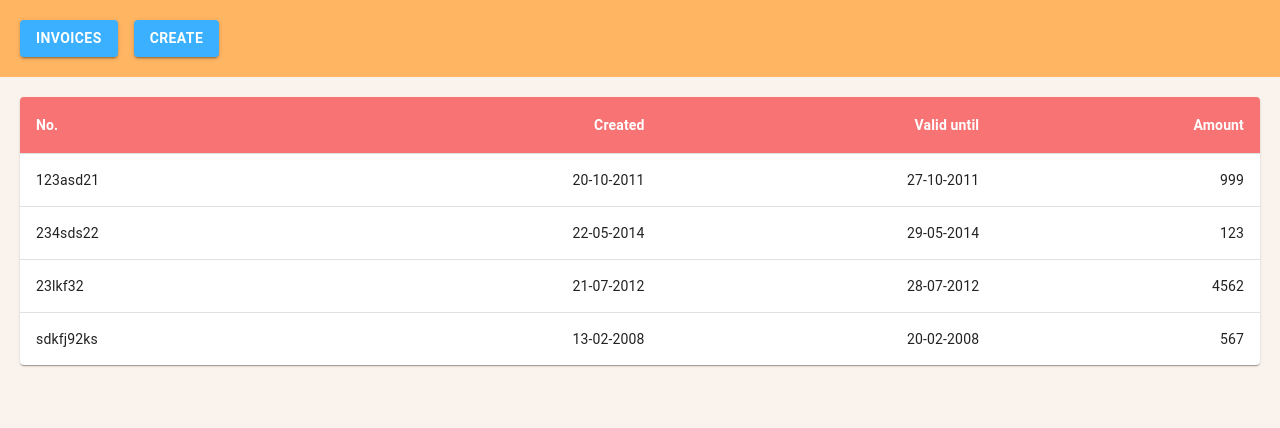
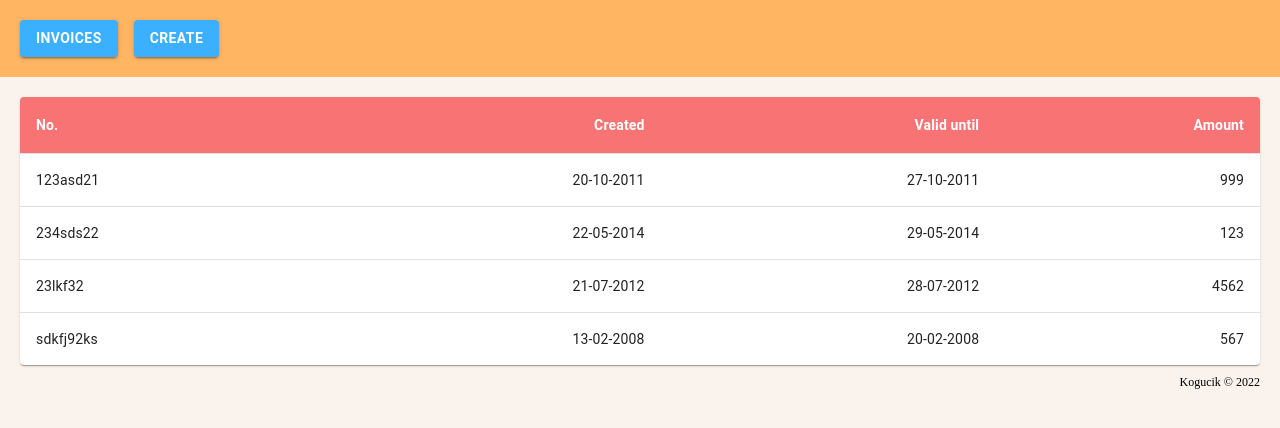
Before and after one commit to AdrianChojnacki/Accounting-Application, a React (Create React App) app: page / in a window 1280 px wide. Shown: the top 428 px of the page. Built offline with nearby package versions, Linux system fonts and the light colour scheme; data requests are answered from the project's data file.

Commit message:
Add render props to InvoicesTable component

```diff
--- a/src/App.tsx
+++ b/src/App.tsx
@@ -1,6 +1,5 @@
 import React from "react";
 import { BrowserRouter as Router, Routes, Route } from "react-router-dom";
-import { Header } from "./components";
 
 const LazyHome = React.lazy(() => import("./pages/Home"));
 const LazyCreate = React.lazy(() => import("./pages/Create"));
@@ -10,7 +9,6 @@ const LazyPageNotFound = React.lazy(() => import("./pages/PageNotFound"));
 function App() {
   return (
     <Router>
-      <Header />
       <Routes>
         <Route
           path="/"
--- a/src/components/InvoicesTable/InvoicesTable.module.css
+++ b/src/components/InvoicesTable/InvoicesTable.module.css
@@ -6,3 +6,9 @@
   color: #fff;
   font-weight: 700;
 }
+
+.footer {
+  margin-top: 10px;
+  font-size: 12px;
+  text-align: right;
+}
--- a/src/components/InvoicesTable/InvoicesTable.tsx
+++ b/src/components/InvoicesTable/InvoicesTable.tsx
@@ -10,7 +10,7 @@ import {
 import InvoicesTableCSS from "./InvoicesTable.module.css";
 import { IInvoicesTableProps } from "./InvoicesTable.types";
 
-const InvoicesTable = ({ invoices }: IInvoicesTableProps) => {
+const InvoicesTable = ({ invoices, render }: IInvoicesTableProps) => {
   const invoicesList = invoices.map((invoice) => (
     <TableRow
       key={invoice.id}
@@ -24,6 +24,7 @@ const InvoicesTable = ({ invoices }: IInvoicesTableProps) => {
   ));
 
   return (
+    <>
       <TableContainer component={Paper}>
         <Table sx={{ minWidth: 650 }} aria-label="simple table">
           <TableHead className={InvoicesTableCSS.head}>
@@ -37,6 +38,8 @@ const InvoicesTable = ({ invoices }: IInvoicesTableProps) => {
           <TableBody>{invoicesList}</TableBody>
         </Table>
       </TableContainer>
+      <p className={InvoicesTableCSS.footer}>{render()}</p>
+    </>
   );
 };
 
--- a/src/components/InvoicesTable/InvoicesTable.types.ts
+++ b/src/components/InvoicesTable/InvoicesTable.types.ts
@@ -1,3 +1,4 @@
 export interface IInvoicesTableProps {
   invoices: Array<any>;
+  render: Function;
 }
--- a/src/components/hoc/withPageWrapper/withPageWrapper.tsx
+++ b/src/components/hoc/withPageWrapper/withPageWrapper.tsx
@@ -1,13 +1,17 @@
+import { Header } from "../..";
+import PageWrapperCSS from "./withPageWrapper.module.css";
 // import { IWithPageWrapperProps } from "./withPageWrapper.types";
-import PageWrapperCSS from "./withPageWrapper.module.css";
 
 const withPageWrapper =
   (Component: any) =>
   ({ ...passThroughProps }) => {
     return (
-      <main className={PageWrapperCSS.container}>
-        <Component {...passThroughProps} />
-      </main>
+      <>
+        <Header />
+        <main className={PageWrapperCSS.container}>
+          <Component {...passThroughProps} />
+        </main>
+      </>
     );
   };
 
--- a/src/pages/Home.tsx
+++ b/src/pages/Home.tsx
@@ -19,5 +19,10 @@ export default function Home() {
       });
   }, []);
 
-  return <InvoicesTableWithPageWrapper invoices={posts} />;
+  return (
+    <InvoicesTableWithPageWrapper
+      invoices={posts}
+      render={() => "Kogucik © 2022"}
+    />
+  );
 }
```
Also changed, not shown: .eslintrc.json. Lines whose indentation alone changed are shown as unchanged.
